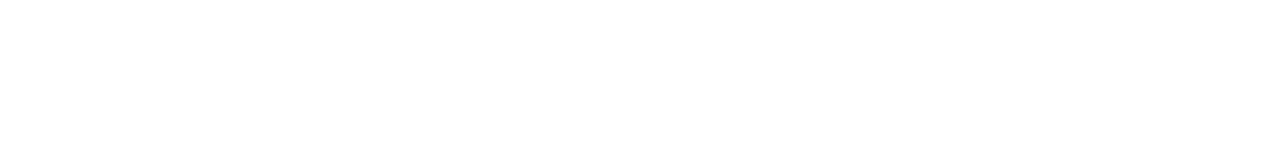
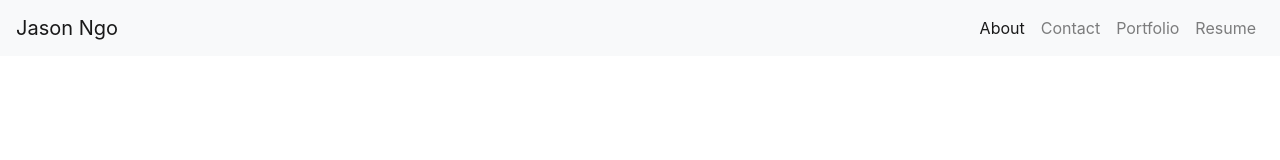
Before and after one commit to jsncorn/portfolio-v2, a plain HTML site: page index.html in a window 1280 px wide. Drawn offline with nearby package versions, Linux system fonts and the light colour scheme.

Commit message:
added navbar

```diff
--- a/index.html
+++ b/index.html
@@ -1,19 +1,50 @@
 <!DOCTYPE html>
 <html lang="en">
+
 <head>
     <meta charset="UTF-8">
     <meta name="viewport" content="width=device-width, initial-scale=1.0">
     <meta http-equiv="X-UA-Compatible" content="ie=edge">
     <title>Document</title>
-    <link rel="stylesheet" href="https://stackpath.bootstrapcdn.com/bootstrap/4.3.1/css/bootstrap.min.css" integrity="sha384-ggOyR0iXCbMQv3Xipma34MD+dH/1fQ784/j6cY/iJTQUOhcWr7x9JvoRxT2MZw1T" crossorigin="anonymous">
+    <link rel="stylesheet" href="https://stackpath.bootstrapcdn.com/bootstrap/4.3.1/css/bootstrap.min.css"
+        integrity="sha384-ggOyR0iXCbMQv3Xipma34MD+dH/1fQ784/j6cY/iJTQUOhcWr7x9JvoRxT2MZw1T" crossorigin="anonymous">
     <link rel='stylesheet' href='./style.css'>
 </head>
+
+<nav class="navbar navbar-expand-lg navbar-light bg-light">
+    <a class="navbar-brand" href="#">Jason Ngo</a>
+
+    <div class="collapse navbar-collapse" id="navbarSupportedContent">
+        <ul class="navbar-nav ml-auto">
+            <li class="nav-item active">
+                <a class="nav-link" href="#">About</a>
+            </li>
+            <li class="nav-item">
+                <a class="nav-link" href="#">Contact</a>
+            </li>
+            <li class="nav-item">
+                <a class="nav-link" href="#">Portfolio</a>
+            </li>
+            <li class="nav-item">
+                <a class="nav-link" href="#">Resume</a>
+            </li>
+        </ul>
+    </div>
+</nav>
+
 <body>
 
 </body>
 
-<script src="https://code.jquery.com/jquery-3.3.1.slim.min.js" integrity="sha384-q8i/X+965DzO0rT7abK41JStQIAqVgRVzpbzo5smXKp4YfRvH+8abtTE1Pi6jizo" crossorigin="anonymous"></script>
-<script src="https://cdnjs.cloudflare.com/ajax/libs/popper.js/1.14.7/umd/popper.min.js" integrity="sha384-UO2eT0CpHqdSJQ6hJty5KVphtPhzWj9WO1clHTMGa3JDZwrnQq4sF86dIHNDz0W1" crossorigin="anonymous"></script>
-<script src="https://stackpath.bootstrapcdn.com/bootstrap/4.3.1/js/bootstrap.min.js" integrity="sha384-JjSmVgyd0p3pXB1rRibZUAYoIIy6OrQ6VrjIEaFf/nJGzIxFDsf4x0xIM+B07jRM" crossorigin="anonymous"></script>
+<script src="https://code.jquery.com/jquery-3.3.1.slim.min.js"
+    integrity="sha384-q8i/X+965DzO0rT7abK41JStQIAqVgRVzpbzo5smXKp4YfRvH+8abtTE1Pi6jizo"
+    crossorigin="anonymous"></script>
+<script src="https://cdnjs.cloudflare.com/ajax/libs/popper.js/1.14.7/umd/popper.min.js"
+    integrity="sha384-UO2eT0CpHqdSJQ6hJty5KVphtPhzWj9WO1clHTMGa3JDZwrnQq4sF86dIHNDz0W1"
+    crossorigin="anonymous"></script>
+<script src="https://stackpath.bootstrapcdn.com/bootstrap/4.3.1/js/bootstrap.min.js"
+    integrity="sha384-JjSmVgyd0p3pXB1rRibZUAYoIIy6OrQ6VrjIEaFf/nJGzIxFDsf4x0xIM+B07jRM"
+    crossorigin="anonymous"></script>
 <script src='./script.js'></script>
+
 </html>
```
